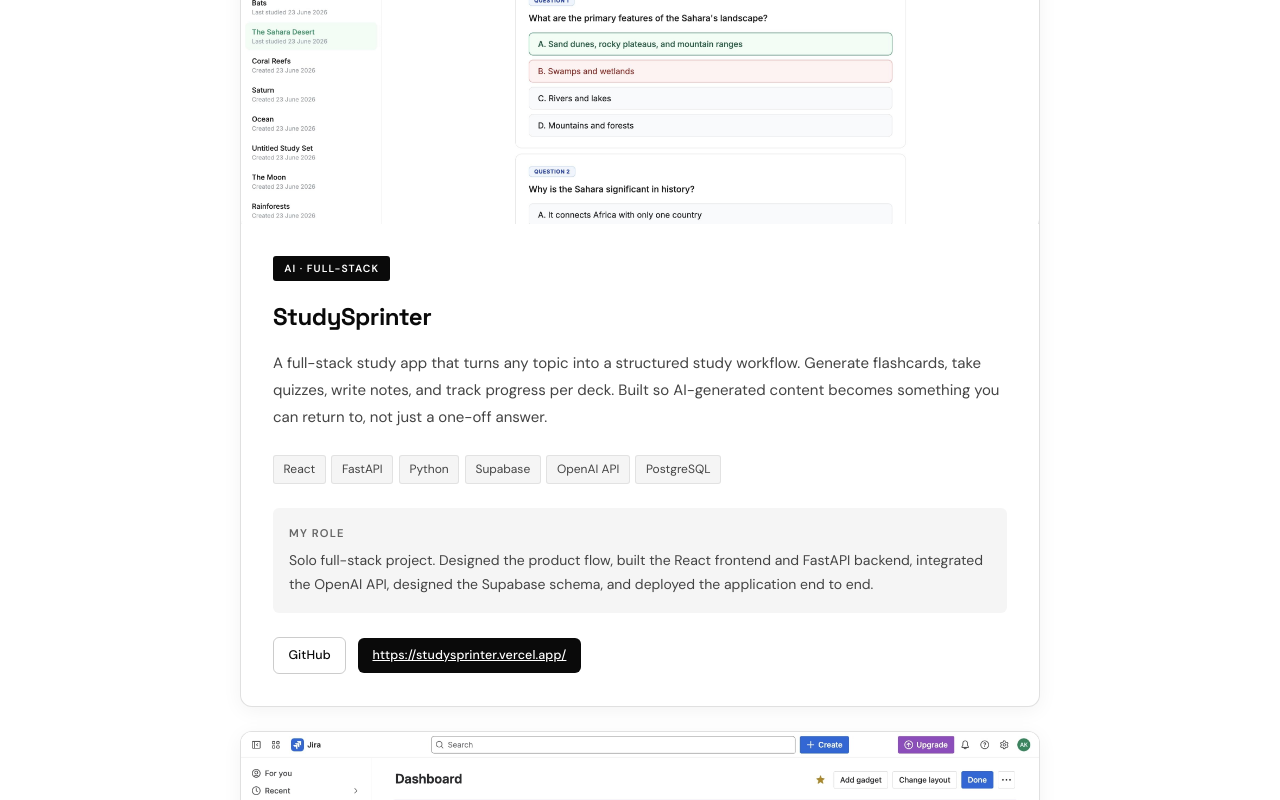
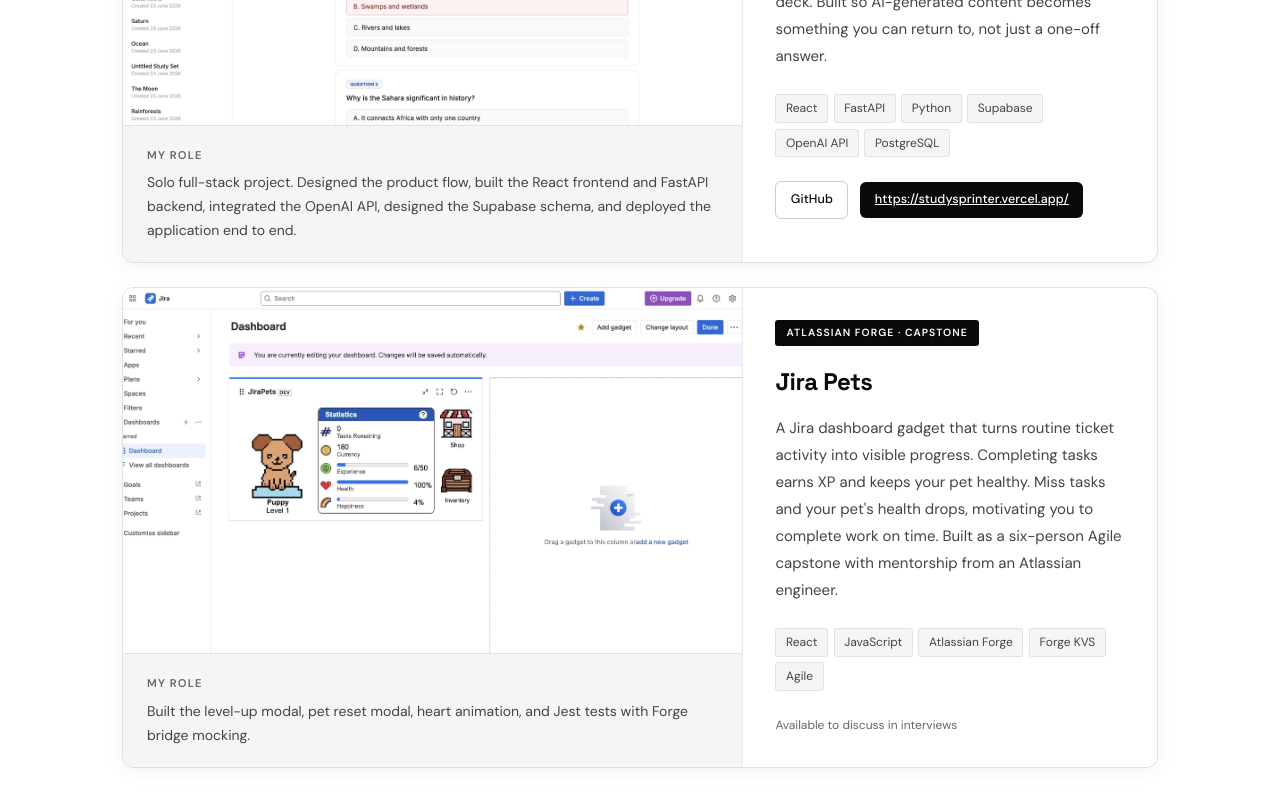
Before and after one commit to annakuchina/portfolio, a React (Create React App) app: page / in a window 1280 px wide. Shown: the part 1320-2120 px from the top of the page. Built offline with nearby package versions, Linux system fonts and the light colour scheme.

Commit message:
update project layout

```diff
--- a/src/App.jsx
+++ b/src/App.jsx
@@ -348,7 +348,8 @@
           </p>
           {PROJECTS.map((p) => (
             <div className="project-card" key={p.name}>
-              <div className={"project-card-inner"}>
+              <div
+                className={`project-card-inner${p.reverse ? " reverse" : ""}`}>
                 <div className="project-screenshot">
                   {p.live ? (
                     <a href={p.live} target="_blank" rel="noreferrer">
@@ -356,6 +357,13 @@
                     </a>
                   ) : (
                     <img src={p.img} alt={p.name} />
+                  )}
+                  {console.log("role:", p.role)}
+                  {p.role && (
+                    <div className="project-role">
+                      <p className="project-role-label">My role</p>
+                      <p className="project-role-text">{p.role}</p>
+                    </div>
                   )}
                 </div>
                 <div className="project-info">
@@ -369,12 +377,7 @@
                       </span>
                     ))}
                   </div>
-                  {p.role && (
-                    <div className="project-role">
-                      <p className="project-role-label">My role</p>
-                      <p className="project-role-text">{p.role}</p>
-                    </div>
-                  )}
+
                   <div className="project-links">
                     {p.github && (
                       <a
--- a/src/styles/global.css
+++ b/src/styles/global.css
@@ -266,7 +266,6 @@
   border-radius: 0.75rem;
   overflow: hidden;
   margin-bottom: 1.5rem;
-  max-width: 800px;
   margin-left: auto;
   margin-right: auto;
   box-shadow: 0 4px 20px rgba(0, 0, 0, 0.05);
@@ -282,21 +281,34 @@
 
 .project-card-inner {
   display: grid;
-  grid-template-columns: 1fr;
+  grid-template-columns: 3fr 2fr;
+  min-height: 400px;
+}
+
+.project-card-inner.reverse {
+  grid-template-columns: 2fr 3fr;
+  direction: rtl;
+}
+
+.project-card-inner.reverse > * {
+  direction: ltr;
 }
 
 .project-screenshot {
-  overflow: hidden;
   background: #ffffff;
   width: 100%;
+  border-right: 1px solid var(--border);
+  display: flex;
+  flex-direction: column;
 }
 
 .project-screenshot img {
+  flex: 1;
   width: 100%;
-  height: auto;
   display: block;
-  object-fit: contain;
-  object-position: center;
+  object-fit: cover;
+  object-position: top;
+  display: block;
   background: #ffffff;
 }
 
@@ -372,10 +384,9 @@
 }
 
 .project-role {
-  margin-bottom: 1.5rem;
-  padding: 1rem;
+  padding: 1.25rem 1.5rem 1.25rem 1.5rem;
   background: var(--bg2);
-  border-radius: 6px;
+  border-top: 1px solid var(--border);
 }
 
 .project-role-label {
@@ -534,6 +545,27 @@
   nav {
     padding: 1rem;
   }
+  .project-card-inner {
+    grid-template-columns: 1fr;
+  }
+  .project-card-inner.reverse {
+    grid-template-columns: 1fr;
+    direction: ltr;
+  }
+}
+
+@media (max-width: 1000px) {
+  .project-card-inner {
+    grid-template-columns: 1fr;
+  }
+  .project-screenshot {
+    border-right: none;
+    border-bottom: 1px solid var(--border);
+  }
+
+  .project-card {
+    max-width: 600px;
+  }
 }
 
 @media (max-width: 480px) {
```
Also changed, not shown: 2 other files (tests, documents, lock files or other folders).
